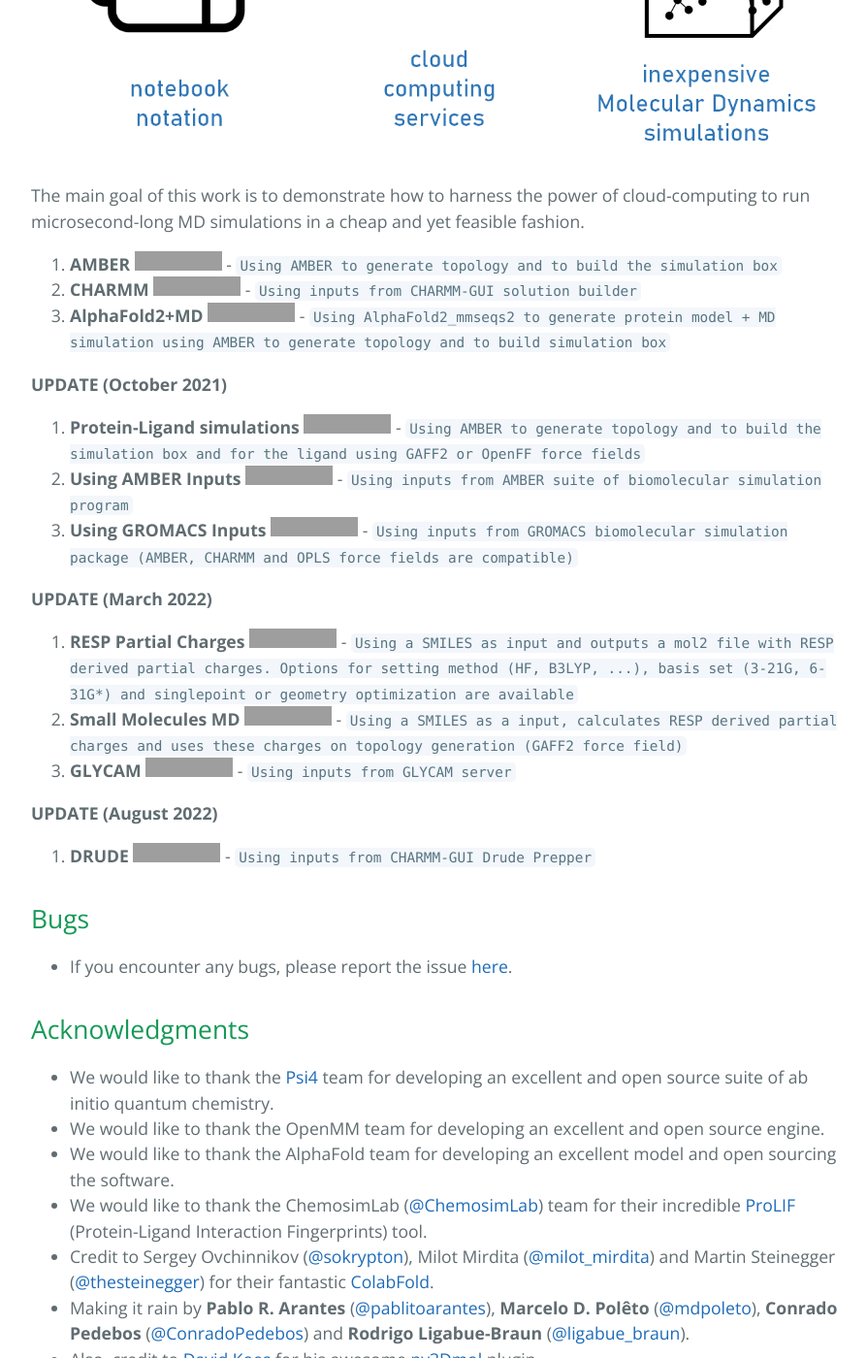
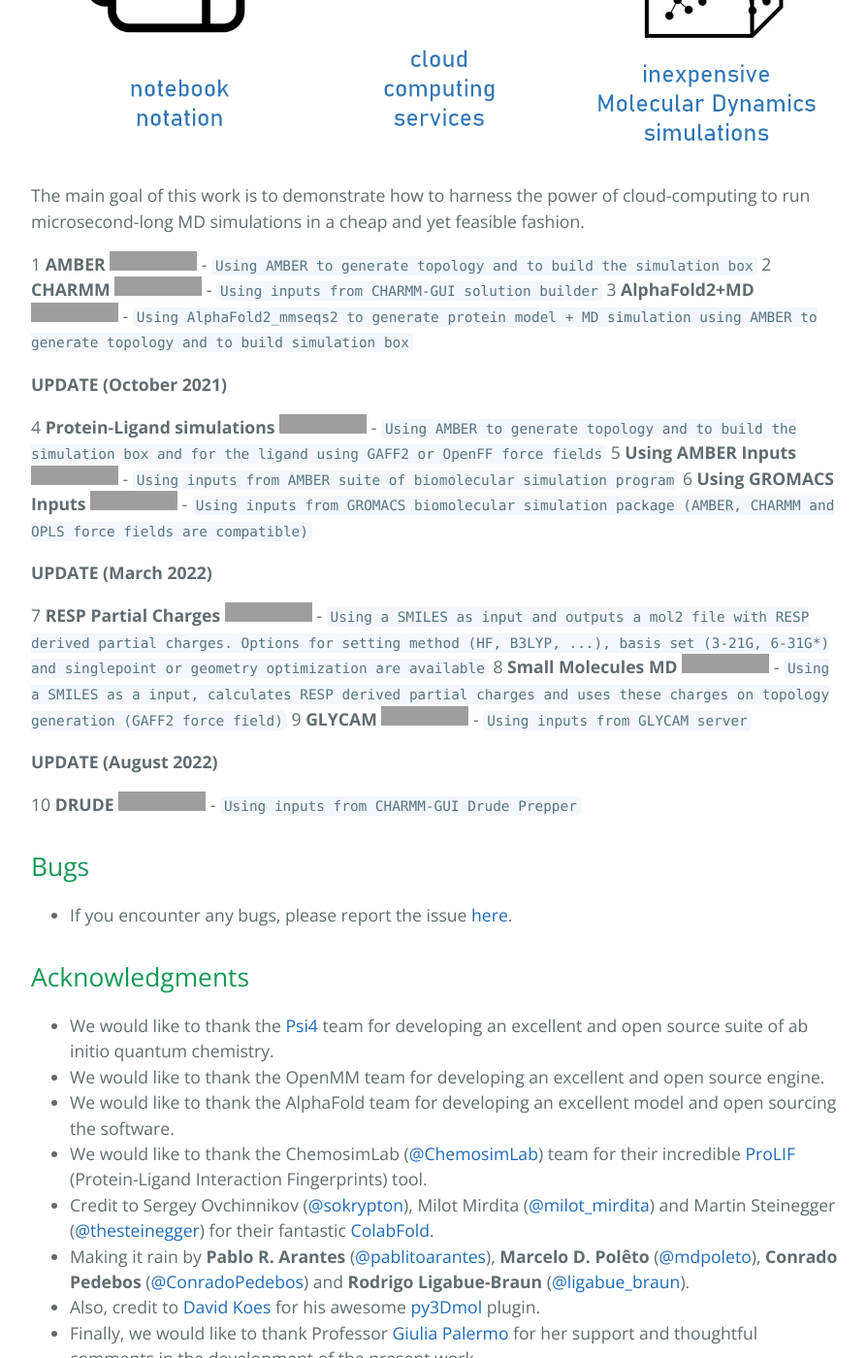
Before and after one commit to pablo-arantes/making-it-rain, a Jekyll site: the page built from index.md, in a window 1280 px wide and 1400 px high, scrolled down 944 px, cut to the strip 0-1400 px from the top of the window. Shown: the whole strip at 97% size, without its empty margins (192-1086 px from the left). Built offline with Jekyll 4.4.1, drawn with Linux system fonts in a browser that asks for light colours; our own code applies the rules of GitHub Pages for plain Markdown files; the repository's description, which GitHub fills in, is left out; grey boxes are pictures that could not be loaded.

Commit message:
Update index.md

```diff
--- a/index.md
+++ b/index.md
@@ -8,25 +8,25 @@
 
 The main goal of this work is to demonstrate how to harness the power of cloud-computing to run microsecond-long MD simulations in a cheap and yet feasible fashion.
 
-1. **AMBER** [![Open In Colab](https://colab.research.google.com/assets/colab-badge.svg)](https://colab.research.google.com/github/pablo-arantes/Making-it-rain/blob/main/Amber.ipynb)  - `Using AMBER to generate topology and to build the simulation box`
-2. **CHARMM** [![Open In Colab](https://colab.research.google.com/assets/colab-badge.svg)](https://colab.research.google.com/github/pablo-arantes/Making-it-rain/blob/main/CHARMM_GUI.ipynb) - `Using inputs from CHARMM-GUI solution builder`
-3. **AlphaFold2+MD** [![Open In Colab](https://colab.research.google.com/assets/colab-badge.svg)](https://colab.research.google.com/github/pablo-arantes/Making-it-rain/blob/main/AlphaFold2%2BMD.ipynb) - `Using AlphaFold2_mmseqs2 to generate protein model + MD simulation using AMBER to generate topology and to build simulation box`
+1 **AMBER** [![Open In Colab](https://colab.research.google.com/assets/colab-badge.svg)](https://colab.research.google.com/github/pablo-arantes/Making-it-rain/blob/main/Amber.ipynb)  - `Using AMBER to generate topology and to build the simulation box`
+2 **CHARMM** [![Open In Colab](https://colab.research.google.com/assets/colab-badge.svg)](https://colab.research.google.com/github/pablo-arantes/Making-it-rain/blob/main/CHARMM_GUI.ipynb) - `Using inputs from CHARMM-GUI solution builder`
+3 **AlphaFold2+MD** [![Open In Colab](https://colab.research.google.com/assets/colab-badge.svg)](https://colab.research.google.com/github/pablo-arantes/Making-it-rain/blob/main/AlphaFold2%2BMD.ipynb) - `Using AlphaFold2_mmseqs2 to generate protein model + MD simulation using AMBER to generate topology and to build simulation box`
 
 **UPDATE (October 2021)**
 
-4. **Protein-Ligand simulations** [![Open In Colab](https://colab.research.google.com/assets/colab-badge.svg)](https://colab.research.google.com/github/pablo-arantes/making-it-rain/blob/main/Protein_ligand.ipynb)  - `Using AMBER to generate topology and to build the simulation box and for the ligand using GAFF2 or OpenFF force fields`
-5. **Using AMBER Inputs** [![Open In Colab](https://colab.research.google.com/assets/colab-badge.svg)](https://colab.research.google.com/github/pablo-arantes/making-it-rain/blob/main/Amber_inputs.ipynb)  - `Using inputs from AMBER suite of biomolecular simulation program`
-6. **Using GROMACS Inputs** [![Open In Colab](https://colab.research.google.com/assets/colab-badge.svg)](https://colab.research.google.com/github/pablo-arantes/making-it-rain/blob/main/Gromacs_inputs.ipynb)  - `Using inputs from GROMACS biomolecular simulation package (AMBER, CHARMM and OPLS force fields are compatible)`
+4 **Protein-Ligand simulations** [![Open In Colab](https://colab.research.google.com/assets/colab-badge.svg)](https://colab.research.google.com/github/pablo-arantes/making-it-rain/blob/main/Protein_ligand.ipynb)  - `Using AMBER to generate topology and to build the simulation box and for the ligand using GAFF2 or OpenFF force fields`
+5 **Using AMBER Inputs** [![Open In Colab](https://colab.research.google.com/assets/colab-badge.svg)](https://colab.research.google.com/github/pablo-arantes/making-it-rain/blob/main/Amber_inputs.ipynb)  - `Using inputs from AMBER suite of biomolecular simulation program`
+6 **Using GROMACS Inputs** [![Open In Colab](https://colab.research.google.com/assets/colab-badge.svg)](https://colab.research.google.com/github/pablo-arantes/making-it-rain/blob/main/Gromacs_inputs.ipynb)  - `Using inputs from GROMACS biomolecular simulation package (AMBER, CHARMM and OPLS force fields are compatible)`
 
 **UPDATE (March 2022)**
 
-7. **RESP Partial Charges** [![Open In Colab](https://colab.research.google.com/assets/colab-badge.svg)](https://colab.research.google.com/github/pablo-arantes/making-it-rain/blob/main/Partial_Charges.ipynb)  - `Using a SMILES as input and outputs a mol2 file with RESP derived partial charges. Options for setting method (HF, B3LYP, ...), basis set (3-21G, 6-31G*) and singlepoint or geometry optimization are available`
-8. **Small Molecules MD** [![Open In Colab](https://colab.research.google.com/assets/colab-badge.svg)](https://colab.research.google.com/github/pablo-arantes/making-it-rain/blob/main/MD_Small_Molecules.ipynb)  - `Using a SMILES as a input, calculates RESP derived partial charges and uses these charges on topology generation (GAFF2 force field)`
-9. **GLYCAM** [![Open In Colab](https://colab.research.google.com/assets/colab-badge.svg)](https://colab.research.google.com/github/pablo-arantes/making-it-rain/blob/main/Glycam.ipynb)  - `Using inputs from GLYCAM server`
+7 **RESP Partial Charges** [![Open In Colab](https://colab.research.google.com/assets/colab-badge.svg)](https://colab.research.google.com/github/pablo-arantes/making-it-rain/blob/main/Partial_Charges.ipynb)  - `Using a SMILES as input and outputs a mol2 file with RESP derived partial charges. Options for setting method (HF, B3LYP, ...), basis set (3-21G, 6-31G*) and singlepoint or geometry optimization are available`
+8 **Small Molecules MD** [![Open In Colab](https://colab.research.google.com/assets/colab-badge.svg)](https://colab.research.google.com/github/pablo-arantes/making-it-rain/blob/main/MD_Small_Molecules.ipynb)  - `Using a SMILES as a input, calculates RESP derived partial charges and uses these charges on topology generation (GAFF2 force field)`
+9 **GLYCAM** [![Open In Colab](https://colab.research.google.com/assets/colab-badge.svg)](https://colab.research.google.com/github/pablo-arantes/making-it-rain/blob/main/Glycam.ipynb)  - `Using inputs from GLYCAM server`
 
 **UPDATE (August 2022)**
 
-10. **DRUDE** [![Open In Colab](https://colab.research.google.com/assets/colab-badge.svg)](https://colab.research.google.com/github/pablo-arantes/making-it-rain/blob/main/Drude.ipynb)  - `Using inputs from CHARMM-GUI Drude Prepper`
+10 **DRUDE** [![Open In Colab](https://colab.research.google.com/assets/colab-badge.svg)](https://colab.research.google.com/github/pablo-arantes/making-it-rain/blob/main/Drude.ipynb)  - `Using inputs from CHARMM-GUI Drude Prepper`
 
 ## Bugs
 - If you encounter any bugs, please report the issue [here](https://github.com/pablo-arantes/Making-it-rain/issues).
```
